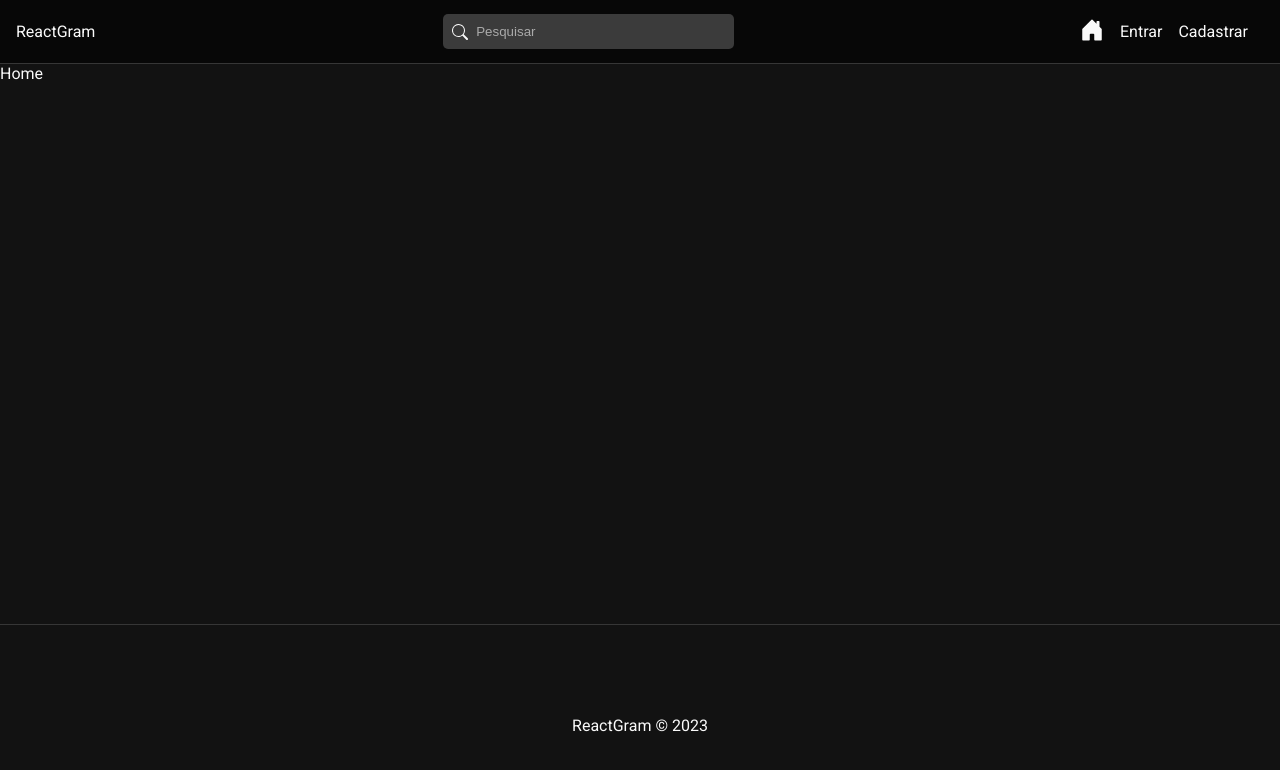
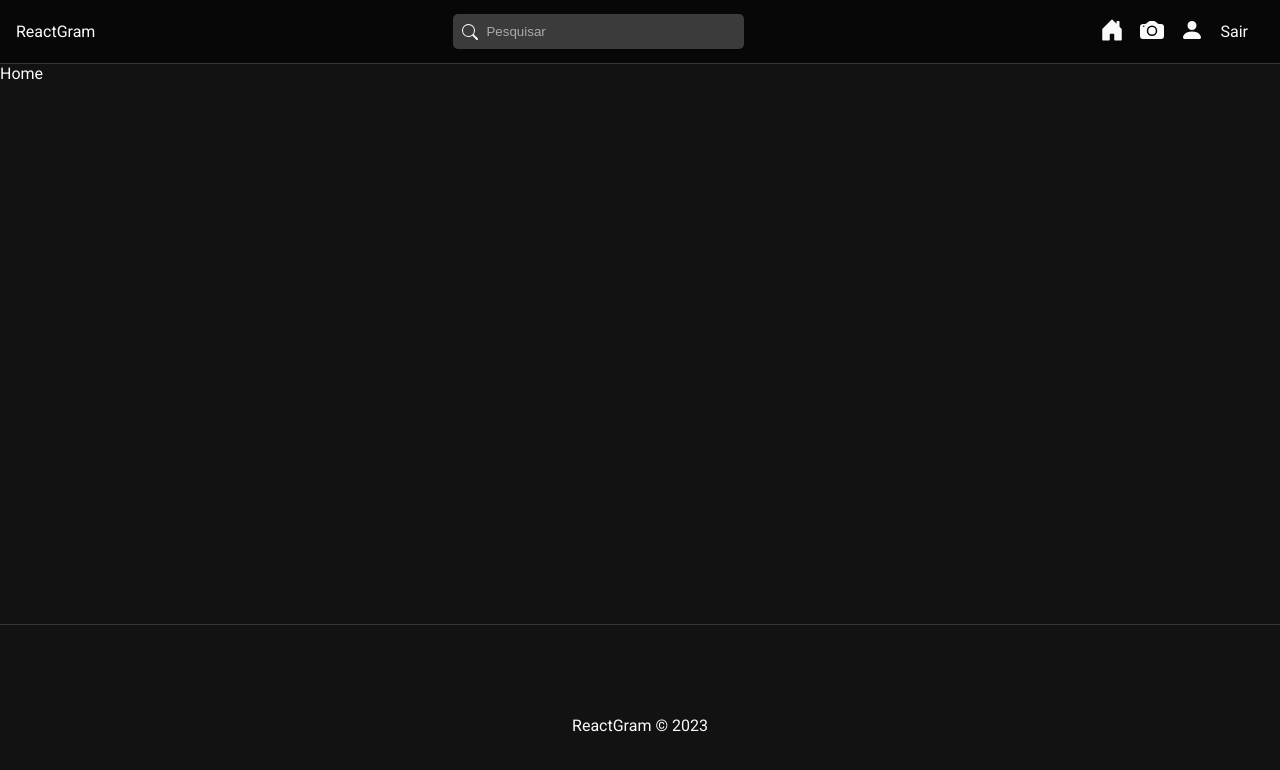
Before and after one commit to kaiotcp1/react-gram, a React (Create React App) app in the folder frontend/: page / in a window 1280 px wide. Shown: the top 770 px of the page. Built offline with nearby package versions, Linux system fonts and the light colour scheme; sample sign-in values are in the browser's storage; the HTML template or start-up script is replaced by a standard one.

Commit message:
Navbar para usuários autenticados

```diff
--- a/frontend/src/components/Navbar.js
+++ b/frontend/src/components/Navbar.js
@@ -10,7 +10,16 @@
   BsFillCameraFill,
 } from 'react-icons/bs';
 
+// Hooks
+import { useState } from 'react';
+import { useAuth } from '../hooks/useAuth';
+import { useDispatch, useSelector } from 'react-redux';
+import { useNavigate } from 'react-router-dom';
+
 const Navbar = () => {
+  const { auth } = useAuth();
+  const { user } = useSelector((state) => state.auth);
+
   return (
     <nav id="nav">
       <Link to="/">ReactGram</Link>
@@ -19,19 +28,40 @@
         <input type="text" placeholder='Pesquisar' />
       </form>
       <ul id="nav-links">
+        {auth ? (
+          <>
             <li>
               <NavLink to="/">
                 <BsHouseDoorFill />
               </NavLink>
             </li>
+            {user && (
+              <li>
+                <NavLink to={`/users/${user.id}`}>
+                  <BsFillCameraFill />
+                </NavLink>
+              </li>
+            )}
+            <li>
+              <NavLink to="/profile">
+                <BsFillPersonFill />
+              </NavLink>
+            </li>
+            <li>
+              <span>Sair</span>
+            </li>
+          </>
+        ) : (
+          <>
             <li>
               <NavLink to="/login">Entrar</NavLink>
             </li>
             <li>
               <NavLink to="/register">Cadastrar</NavLink>
             </li>
+          </>
+        )}
       </ul>
-
     </nav>
   )
 }
```
Lines whose indentation alone changed are shown as unchanged.
